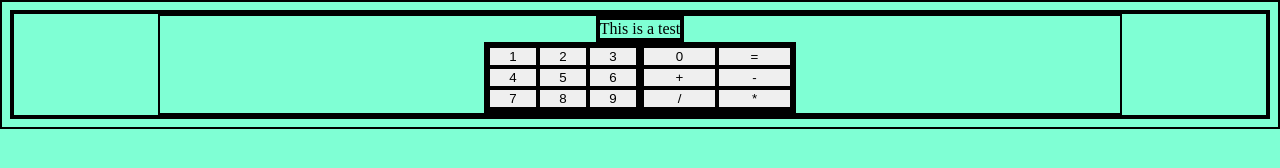
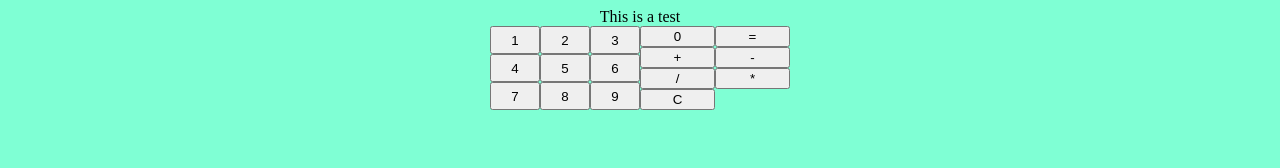
Before and after one commit to averybrubeck/calculater, a plain HTML site: page index.html in a window 1280 px wide. Drawn offline with Linux system fonts and the light colour scheme.

Commit message:
clear button

```diff
--- a/index.html
+++ b/index.html
@@ -34,9 +34,9 @@
                             <button class="minus-button">-</button>
                             <button class="div-button">/</button>
                             <button class="mult-button">*</button>
+                            <button class="clear-button">C</button>
+                        </div>
                     </div>
-                </div>
-
         </div>
     </div>
 
--- a/scripts.js
+++ b/scripts.js
@@ -49,6 +49,7 @@ function operatorButtons() {
     const minus = document.querySelector('.minus-button')
     const div = document.querySelector('.div-button')
     const mult = document.querySelector('.mult-button')
+    const clear = document.querySelector('.clear-button')
     const viewport = document.querySelector('.view-container')
 
     function buttonClick(){
@@ -70,6 +71,9 @@ function operatorButtons() {
         mult.addEventListener('click', function(){
             viewport.textContent = '*'
         })
+        clear.addEventListener('click', function(){
+            viewport.textContent = ""
+        })
 
     } buttonClick();
 }
--- a/styles.css
+++ b/styles.css
@@ -1,9 +1,10 @@
-* {
-    border: 2px solid black;
-}
+
 
 body {
     background-color: aquamarine;
+    display: flex;
+    justify-content: center;
+    align-items: center;
 }
 #container {
     display: flex;
```
